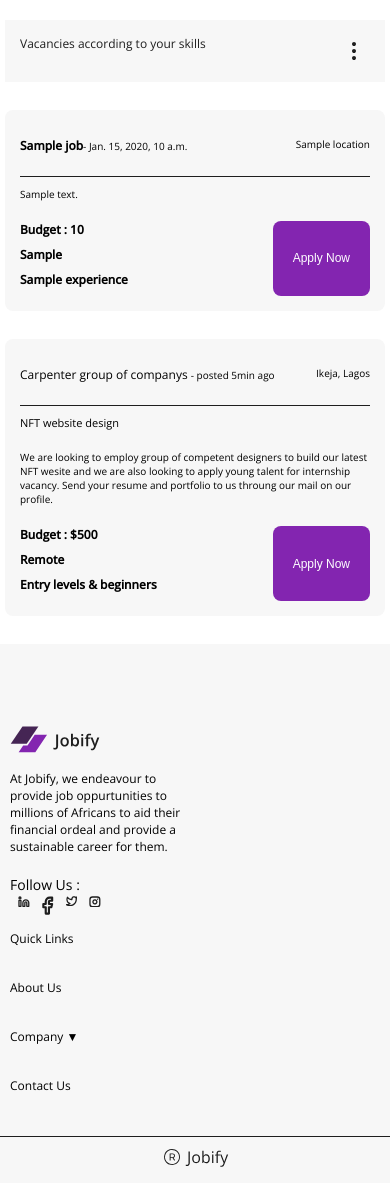
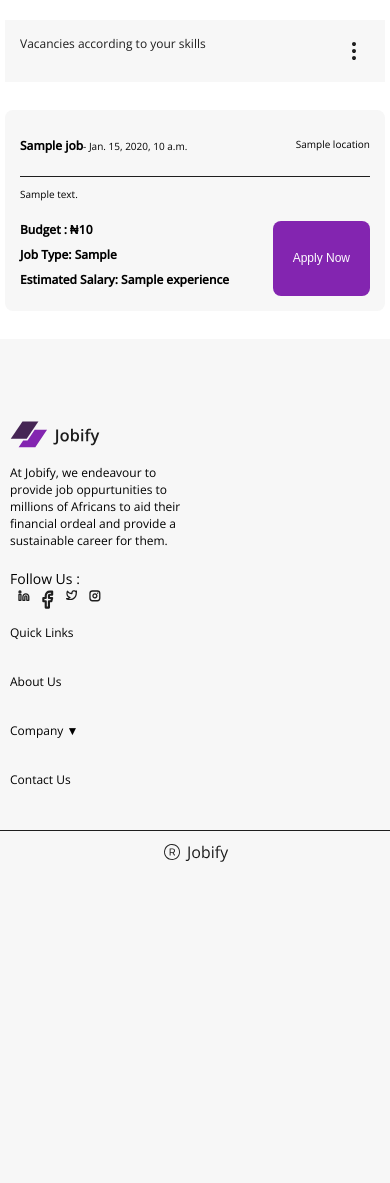
Before and after one commit to seyiadel/Jobify-Repo, a Django app: template templates/homepage.html in a window 390 px wide. Shown: the part 95-1278 px from the top of the page. After the commit the page ends 957 px from the top, so only its background shows below. Run offline with Django 4.2, Linux system fonts and the light colour scheme; a user stored in the database is signed in; tables that the repository leaves empty hold one stand-in row (values such as "Sample post"); the template is opened without the code that fills it: values that come from a table or form of the project are taken from there, most other values are stand-ins (such as "Sample title", 1, 10 or a date in 2020).

Commit message:
Modified the styling

```diff
--- a/quikapp/views.py
+++ b/quikapp/views.py
@@ -20,7 +20,7 @@ def LoginView(request):
             login(request, user)
             return redirect('home')
         else:
-            #messages.error(request,"Please Sign up, you have no account")
+            # messages.error(request,"Please Sign up, you have no account")
             return redirect('signup')
     else:
         return render(request, 'login.html')
--- a/templates/homepage.html
+++ b/templates/homepage.html
@@ -51,26 +51,26 @@
             <h5 class="profile_location">{{user_profile.user_location}}</h5>
             <div class="divided-line"></div>
             <div class="profile_bio">
-                <h3 class="profile_name">Bio</h3>
+                <h3 class="profile_name">Bio:</h3>
                 <ul class="profile_bio">
                     <li>{{user_profile.user_bio}}</li>
                 </ul>
             </div>
             <div class="divided-line"></div>
             <div class="profile_skills">
-                <h3 class="profile_name">Skills</h3>
+                <h3 class="profile_name">Skills:</h3>
                 <ul class="profile_bio">
                     <li>{{user_profile.skills}}</li>
                 </ul>
             </div>
             <div class="divided-line"></div>
             <div class="profile_portfolio">
-                <h3 class="profile_name">Portfolio</h3>
+                <h3 class="profile_name">Portfolio:</h3>
                 <p class="port_link"><a href="{{user_profile.portfolio_link}}">{{user_profile.portfolio_link}}</a></p>
             </div>
             <div class="divided-line"></div>
             <div class="profile_contact">
-                <h3 class="profile_name">Email</h3>
+                <h3 class="profile_name">Email:</h3>
                 <ul class="profile_bio">
                     <li><a href="mailto:{{user.username}}">{{user.username}}</a></li>
 
@@ -79,10 +79,10 @@
         </section>
         <section class="menu">
             <p class="menu-close">X</p>
+            <ul>
                 <div class="menu_searchBar">
                     <input type="search" class="nav_input nav_input_icon" placeholder="Search">
                 </div>
-            <ul>
                 <li><a href="{%url 'home'%}">Home</a></li>
                 <li class="profile_mob">Profile</li>
                 <li><strong><a href="{%url 'edit-job'%}">Post Jobs</a></strong></li>
@@ -92,6 +92,8 @@
             <div class="menu-list">
 
             </div>
+        </section>
+
         <section class="profile_mobile">
             <p class="closeMobile">X</p>
             <!-- <div class="profile_mobile_img">
@@ -102,31 +104,32 @@
             <h5 class="profile_mobile_location">{{user_profile.user_location}}</h5>
             <div class="divided-line"></div>
             <div class="profile_mobile_skills">
-                    <h3 class="profile_mobile_name">Bio</h3>
+                <h3 class="profile_mobile_name">Bio:</h3>
                 <ul class="profile_mobile_bio">
                     <li>{{user_profile.user_bio}}</li>
                 </ul>
             </div>
             <div class="divided-line"></div>
             <div class="profile_mobile_skills">
-                    <h3 class="profile_mobile_name">Skills</h3>
+                <h3 class="profile_mobile_name">Skills:</h3>
                 <ul class="profile_mobile_bio">
                     <li>{{user_profile.skills}}</li>
                 </ul>
             </div>
             <div class="divided-line"></div>
             <div class="profile_mobile_portfolio">
-                    <h3 class="profile_mobile_name">Portfolio</h3>
-                    <p class="port_mobile_link"><a href="{{user_profile.portfolio_link}}">{{user_profile.portfolio_link}}</a></p>
+                <h3 class="profile_mobile_name">Portfolio:</h3>
+                <p class="port_mobile_link"><a
+                        href="{{user_profile.portfolio_link}}">{{user_profile.portfolio_link}}</a></p>
             </div>
             <div class="divided-line"></div>
             <div class="profile_mobile_contact">
-                    <h3 class="profile_mobile_name">Email</h3>
+                <h3 class="profile_mobile_name">Email:</h3>
                 <ul class="profile_mobile_bio">
                     <li><a href="mailto:{{user.username}}">{{user.username}}</a></li>
                 </ul>
         </section>
-        </section>
+
         <section class="main_body">
             <div class="main_body_title">
                 <p>Vacancies according to your skills</p>
@@ -148,39 +151,14 @@
                 </div>
                 <div class="job_details_more">
                     <div class="job_req">
-                        <h1>Budget : {{job.salary}}</h1>
-                        <h1>{{job.job_type}}</h1>
-                        <h1>{{job.experience}}</h1>
+                        <h1>Budget : ₦{{job.salary}}</h1>
+                        <h1>Job Type: {{job.job_type}}</h1>
+                        <h1>Estimated Salary: {{job.experience}}</h1>
                     </div>
                     <button><a href="mailto:{{job.contact}}">Apply Now</a></button>
                 </div>
             </div>
             {% endfor %}
-
-
-            <div class="main_body_jobs">
-                <div class="main_body_jobs_head">
-                    <p>Carpenter group of companys <span>- posted 5min ago</span></p>
-                    <p class="location">Ikeja, Lagos</p>
-                </div>
-                <div class="divided-line"></div>
-                <div class="job_details">
-                    <h1>NFT website design</h1>
-                    <p>We are looking to employ group of competent  designers to build our latest NFT wesite and
-                        we
-                        are also looking to apply young talent for internship vacancy. Send your resume and portfolio to
-                        us
-                        throung our mail on our profile.</p>
-                </div>
-                <div class="job_details_more">
-                    <div class="job_req">
-                        <h1>Budget : $500</h1>
-                        <h1>Remote</h1>
-                        <h1>Entry levels & beginners</h1>
-                    </div>
-                    <button><a href="mailto:name@mail.com">Apply Now</a></button>
-                </div>
-            </div>
         </section>
     </section>
     <footer>
```
Also changed, not shown: quikhire/settings.py (+7 -0 lines), static/edit.css (+37 -22 lines), static/home.css (+36 -11 lines), templates/editjob.html (+23 -19 lines). Lines whose indentation alone changed are shown as unchanged.
